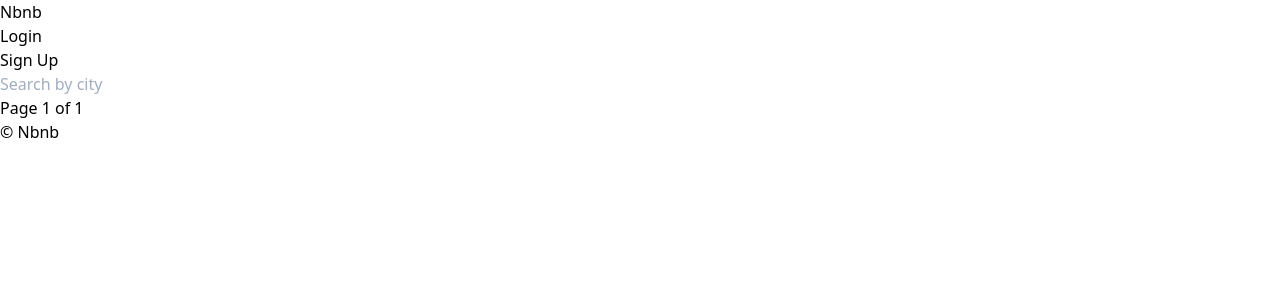
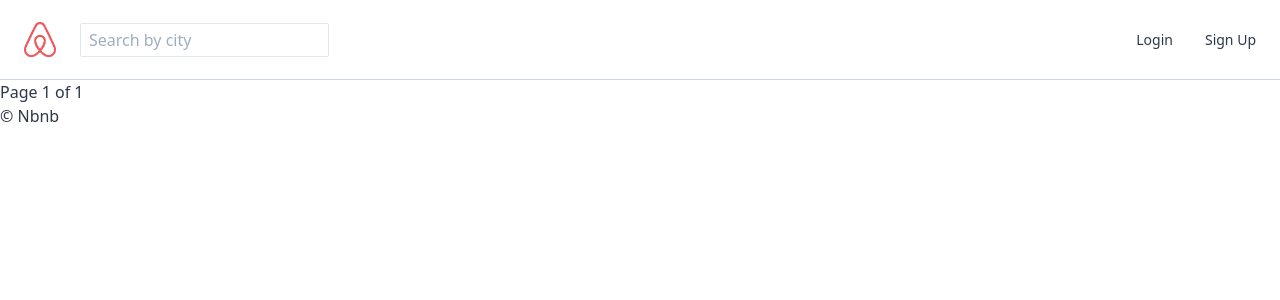
Before and after one commit to jhunderdog/airbnb-clone, a Django app: page / in a window 1280 px wide. Shown: the top 300 px of the page. Run offline with Django 3.2, Linux system fonts and the light colour scheme; data that the repository does not hold is empty; style sheets or scripts are compiled from the project's sources.

Commit message:
Header part one

```diff
--- a/templates/base.html
+++ b/templates/base.html
@@ -8,14 +8,20 @@
     <link rel="stylesheet" href="{% static 'css/styles.css' %}">
     <title>{% block page_title %}{% endblock page_title %}</title>
   </head>
-  <body>
-    <header>
+  <body class="text-gray-800">
+    <header class="container maw-w-full flex items-center justify-between px-6 h-20 border-b border-gray-400">
+      <div class="flex items-center">
+        <a href="{% url "core:home" %}" class="mr-6">
+          <img class="w-8" src="{% static 'img/logo.png' %}"/>
+        </a>
+      {% block search-bar %}
+      <form method="get" action="{% url "rooms:search" %}">
+        <input class="border px-2 py-1 rounded-sm" name="city" placeholder="Search by city"/>
+      </form>
+      {% endblock search-bar %}
+      </div>
+
     {% include "partials/nav.html"%}
-    {% block search-bar %}
-    <form method="get" action="{% url "rooms:search" %}">
-        <input name="city" placeholder="Search by city"/>
-      </form>
-    {% endblock search-bar %}
 
     </header>
     {% comment %} {% include "partials/header.html" %} {% endcomment %}
--- a/templates/partials/nav.html
+++ b/templates/partials/nav.html
@@ -1,12 +1,8 @@
-
-<a href="{% url "core:home"%}">Nbnb</a>
-
-
-<ul>
+<ul class="flex items-center text-sm font-medium">
   {% if user.is_authenticated %}
-  <li><a href="{% url "users:logout" %}">Logout</a></li>
+  <li class="ml-8"><a href="{% url "users:logout" %}">Logout</a></li>
   {% else %}
-  <li><a href="{% url "users:login" %}">Login</a></li>
-  <li><a href="{% url "users:signup" %}">Sign Up</a></li>
+  <li class="ml-8"><a href="{% url "users:login" %}">Login</a></li>
+  <li class="ml-8"><a href="{% url "users:signup" %}">Sign Up</a></li>
   {% endif %}
 <ul>
```
Also changed, not shown: static/img/logo.png (added).
